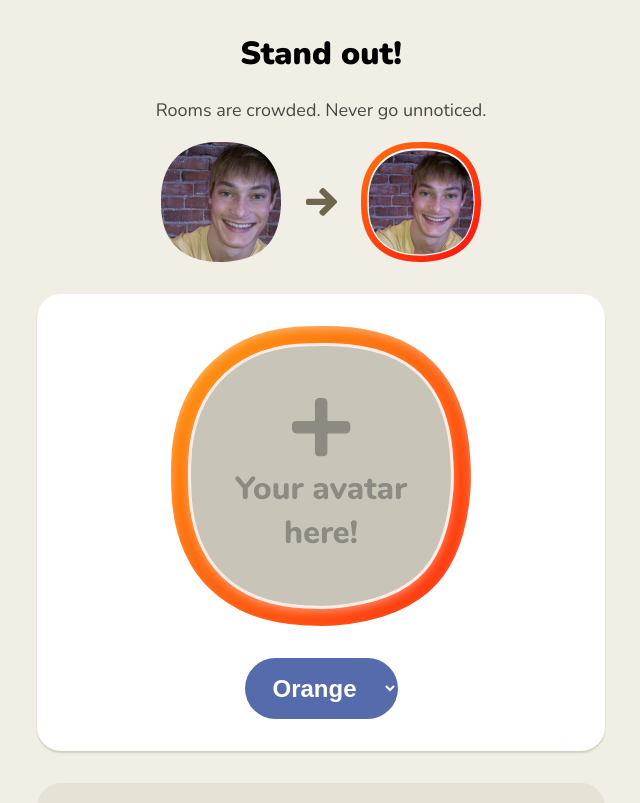
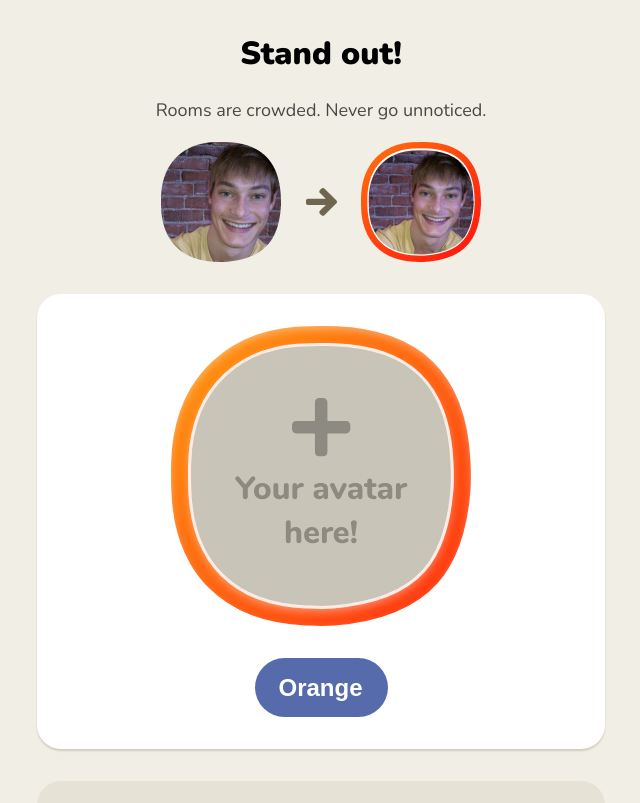
Before and after one commit to claudiopostinghel/CHRing, a Svelte app: page / in a window 1280 px wide. Shown: the top 803 px of the page, without its empty margins (319-959 px from the left). Built offline with nearby package versions, Linux system fonts and the light colour scheme.

Commit message:
Fix select

```diff
--- a/src/App.svelte
+++ b/src/App.svelte
@@ -372,10 +372,9 @@
 		font-size: 24px;
 
 		cursor: pointer !important;
+
+		-webkit-appearance: none;
 	}
-	/* select::-ms-expand {
-		display: none;
-	} */
 
 	#download {
 		margin-top: 32px;
```
